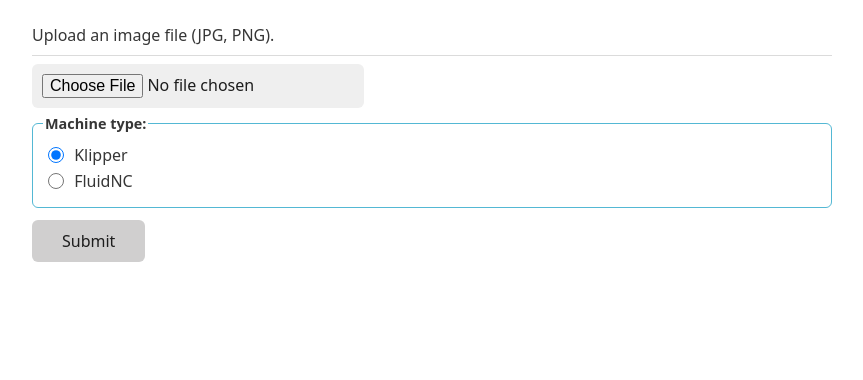
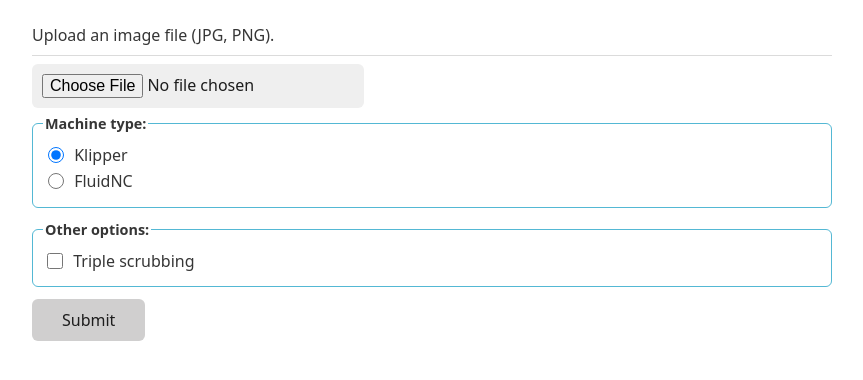
Before and after one commit to volzotan/ChalkRoll, a Flask app: page / in a window 1280 px wide. Shown: the part 73-453 px from the top of the page, without its empty margins (208-1071 px from the left). Run offline with Flask 3, Linux system fonts and the light colour scheme.

Commit message:
generator: triple scrubbing now a menu option

```diff
--- a/generator/app.py
+++ b/generator/app.py
@@ -34,7 +34,11 @@ def upload():
         if not machine_type in processing.GCODE_TYPES:
             raise Exception("unknown machine_type: {}".format(machine_type))
 
-        result = processing.generate(uploaded_image, gcode_type=machine_type)
+        option_triplescrubbing = False
+        if "triplescrubbing" in request.form and request.form["triplescrubbing"].upper() in ["TRUE", "1"]:
+            option_triplescrubbing = True
+
+        result = processing.generate(uploaded_image, gcode_type=machine_type, triple_scrubbing=option_triplescrubbing)
 
         img = result["image"]
 
--- a/generator/processing.py
+++ b/generator/processing.py
@@ -17,14 +17,14 @@ GANTRY_LENGTH       = 800 - OFFSET_LIFTER2
 RESOLUTION_X        = PEN_DIAMETER
 RESOLUTION_Y        = 1
 
-TRIPLE_SCRUBBING    = True
+# TRIPLE_SCRUBBING    = True
 
 TWO_COLORS          = None
 
 DEBUG_INPUT_IMAGE   = "../test6.png"
 
 
-def generate(img, gcode_type=GCODE_TYPE_KLIPPER):
+def generate(img, gcode_type=GCODE_TYPE_KLIPPER, triple_scrubbing=False):
 
     # remove alpha channel
 
@@ -175,7 +175,7 @@ def generate(img, gcode_type=GCODE_TYPE_KLIPPER):
             segments_reversed.append(list(reversed([[s[1], s[0], s[2]] for s in line])))
     segments = segments_reversed
 
-    gcode_str = gcode(segments, gcode_type)
+    gcode_str = gcode(segments, gcode_type, triple_scrubbing)
 
     output_img = Image.fromarray(combined_image_debug)
     output_img = output_img.resize((
@@ -197,7 +197,7 @@ def write_to_file(filename, gcode):
         f.write(gcode)
 
 
-def gcode(segments, gcode_type, params={}):
+def gcode(segments, gcode_type, triple_scrubbing, params={}):
 
     FEEDRATE_X              = 1000
     FEEDRATE_Y              = 12000
@@ -345,7 +345,7 @@ MANUAL_STEPPER STEPPER=lifter2 ENABLE=0
                 feedrate=FEEDRATE_Y
             ))
 
-            if TRIPLE_SCRUBBING:
+            if triple_scrubbing:
                 f.write(MOVEY_CMD.format(
                     y=s[0][1], feedrate=FEEDRATE_Y
                 ))
--- a/generator/templates/home.html
+++ b/generator/templates/home.html
@@ -32,6 +32,15 @@
       </div>
     </fieldset>
 
+
+    <fieldset>
+      <legend>Other options:</legend>
+      <div>
+        <input type="checkbox" id="checkbox_tripplescrubbing" name="triplescrubbing" value="1">
+        <label for="triplescrubbing">Triple scrubbing</label><br>
+      </div>
+    </fieldset>
+
     <input type="submit">
   </form>
 </main>
```
